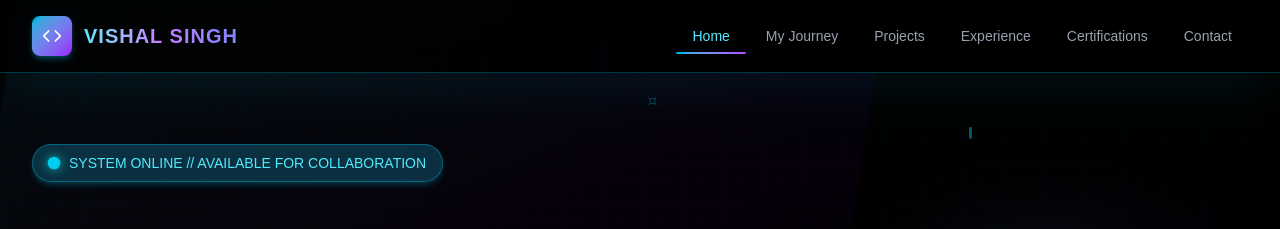
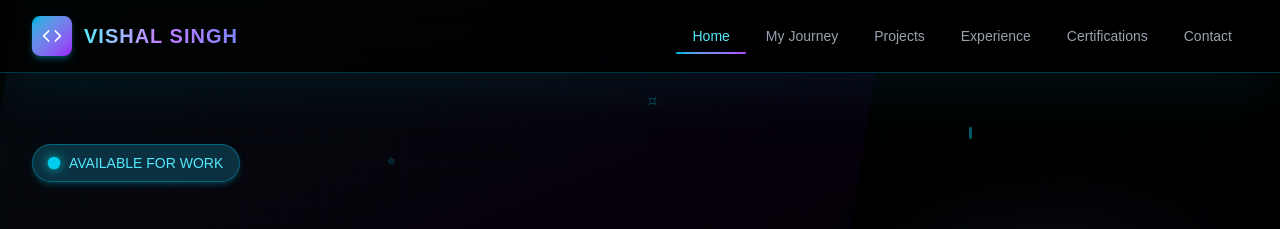
Before and after one commit to Vishalecs/portfolio, a Next.js app: page / in a window 1280 px wide. Shown: the top 229 px of the page. Built offline with nearby package versions, Linux system fonts and the light colour scheme.

Commit message:
page added

```diff
--- a/app/page.tsx
+++ b/app/page.tsx
@@ -1078,7 +1078,7 @@ export default function FuturisticPortfolioV2Page() {
               transition={{ duration: 1.5, repeat: Number.POSITIVE_INFINITY, ease: "easeInOut" }}
               className="w-2.5 h-2.5 bg-cyan-400 rounded-full mr-2.5 shadow-[0_0_8px_rgba(0,255,255,0.7)]"
             />
-            SYSTEM ONLINE // AVAILABLE FOR COLLABORATION
+            AVAILABLE FOR WORK
           </motion.div>
           <div className="space-y-4">
             <motion.h1
```
